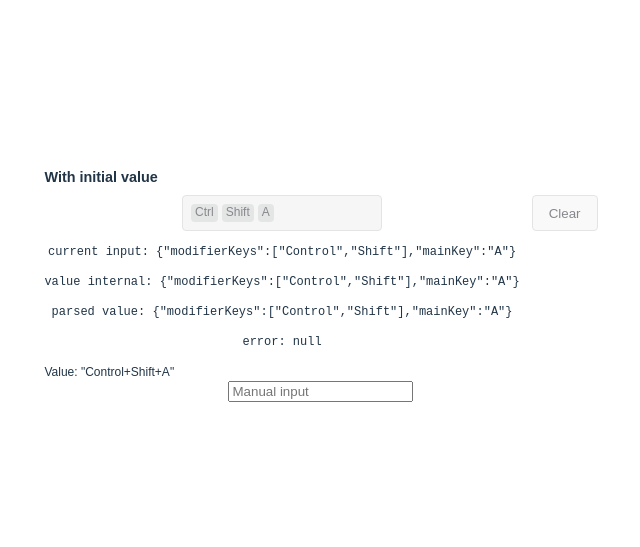
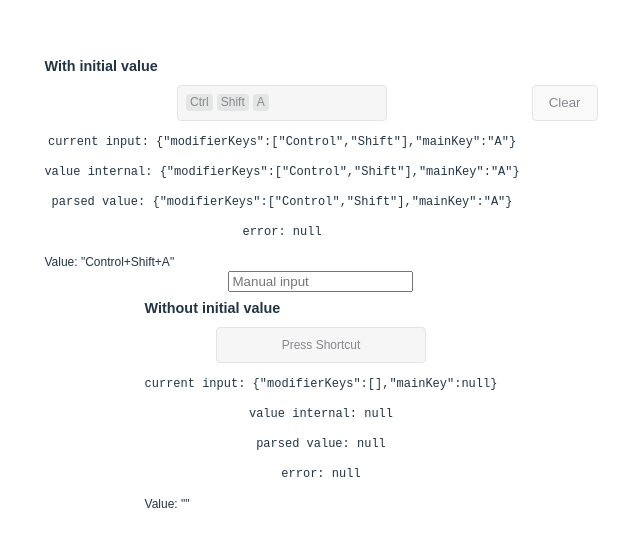
Before and after one commit to agufranov/evoinput, a React (Vite) app: page / in a window 1280 px wide. Shown: the part 119-666 px from the top of the page, without its empty margins (319-959 px from the left). Built offline with nearby package versions, Linux system fonts and the light colour scheme.

Commit message:
validation wip and extract utils

```diff
--- a/src/App.tsx
+++ b/src/App.tsx
@@ -19,13 +19,13 @@ function App() {
           onChange={(e) => setValue1(e.target.value)}
         />
       </div>
-      {/* <div>
+      <div>
         <h1>Without initial value</h1>
         <div className={style.row}>
           <ShortcutInput onChange={setValue2} />
         </div>
         <div className={style.value}>Value: "{value2}"</div>
-      </div> */}
+      </div>
     </main>
   );
 }
--- a/src/components/ShortcutInput/ShortcutInput.module.css
+++ b/src/components/ShortcutInput/ShortcutInput.module.css
@@ -2,7 +2,7 @@
   display: flex;
   align-items: center;
   gap: 4px;
-  width: 200px;
+  width: 210px;
   height: 36px;
   margin: auto;
   padding: 0 8px;
--- a/src/components/ShortcutInput/ShortcutInput.tsx
+++ b/src/components/ShortcutInput/ShortcutInput.tsx
@@ -1,127 +1,23 @@
 import cn from "classnames";
 import { useCallback, useEffect, useMemo, useState } from "react";
 import style from "./ShortcutInput.module.css";
-
-const MODIFIER_KEYS = ["Control", "Alt", "Shift", "CapsLock", "Meta"] as const;
-
-const INPUT_SEPARATOR = "+";
-
-type ModifierKey = (typeof MODIFIER_KEYS)[number];
-
-interface ShortcutData {
-  modifierKeys: ModifierKey[];
-  mainKey: string | null;
-}
-
-enum ValidationError {
-  NoModifierKeys = "NO_MODIFIER_KEYS",
-  NoMainKey = "NO_MAIN_KEY",
-  MoreThanOneMainKey = "MORE_THAN_ONE_MAIN_KEY",
-}
-
-const ERROR_MESSAGES = {
-  [ValidationError.NoModifierKeys]: "No modifier keys",
-  [ValidationError.NoMainKey]: "No main key",
-  [ValidationError.MoreThanOneMainKey]: "More than one main key",
-};
-
-type ValidationErrorType = {
-  error: ValidationError;
-};
-
-const isModifierKey = (key: string): key is ModifierKey => {
-  return (MODIFIER_KEYS as readonly string[]).includes(key);
-};
-
-const modifierKeysComparator = (a: ModifierKey, b: ModifierKey) =>
-  MODIFIER_KEYS.indexOf(a) - MODIFIER_KEYS.indexOf(b);
-
-const getKeyDisplayName = (key: string) => {
-  if (key === " ") {
-    return "Space";
-  }
-
-  if (key === "Control") {
-    return "Ctrl";
-  }
-
-  if (key.length === 1) {
-    return key.toUpperCase();
-  }
-
-  return key;
-};
-
-const isEmpty = (data: ShortcutData) =>
-  data.mainKey === null && data.modifierKeys.length === 0;
-
-const isValid = (data: ShortcutData) =>
-  data.mainKey !== null && data.modifierKeys.length !== 0;
-
-const getKeysAsArray = ({ mainKey, modifierKeys }: ShortcutData) =>
-  mainKey !== null ? [...modifierKeys, mainKey] : modifierKeys;
-
-const parseKey = (key: string | undefined) =>
-  key === undefined ? null : key === "Space" ? " " : key;
-
-const serializeKey = (key: string) =>
-  key === " " ? "Space" : key.length === 1 ? key.toUpperCase() : key;
-
-const parseValue = (value: string | null): ShortcutData => {
-  if (!value) {
-    return {
-      modifierKeys: [],
-      mainKey: null,
-    };
-  }
-  const keys = value.trim().split(INPUT_SEPARATOR).filter(Boolean);
-
-  const modifierKeys = keys.filter(isModifierKey);
-  // TODO validate
-  if (modifierKeys.length === 0) {
-    console.log("no modifier keys");
-    throw {
-      error: ValidationError.NoModifierKeys,
-    } satisfies ValidationErrorType;
-  }
-  const nonModifierKeys = keys.filter((key) => !isModifierKey(key));
-  if (nonModifierKeys.length === 0) {
-    console.log("no main key");
-    throw { error: ValidationError.NoMainKey } satisfies ValidationErrorType;
-  }
-  if (nonModifierKeys.length > 1) {
-    console.log("more than one main key");
-    throw {
-      error: ValidationError.MoreThanOneMainKey,
-    } satisfies ValidationErrorType;
-  }
-
-  return {
-    modifierKeys,
-    mainKey: parseKey(keys.find((key) => !isModifierKey(key))),
-  };
-};
-
-const serializeValue = (data: ShortcutData | null): string | null => {
-  if (!data) return null;
-
-  if (isEmpty(data)) return "";
-
-  return getKeysAsArray(data).map(serializeKey).join(INPUT_SEPARATOR);
-};
-
-const addModifierKey = (data: ShortcutData, key: ModifierKey) => {
-  const { modifierKeys } = data;
-  return {
-    ...data,
-    modifierKeys: [...new Set([...modifierKeys, key])].sort(
-      modifierKeysComparator
-    ),
-  };
-};
+import {
+  ERROR_MESSAGES,
+  ValidationError,
+  addModifierKey,
+  getKeyDisplayName,
+  isEmpty,
+  isModifierKey,
+  isValid,
+  parse,
+  serialize,
+  toArray,
+  type ModifierKey,
+  type ShortcutData,
+} from "./util";
 
 interface Props {
-  value: string | null;
+  value?: string | null;
   onChange?: (value: string | null) => void;
   placeholder?: string;
 }
@@ -134,10 +30,12 @@ export const ShortcutInput = ({
   const [error, setError] = useState<ValidationError | null>(null);
 
   const parsedValue = useMemo(() => {
+    if (!valueRaw) {
+      return null;
+    }
     try {
-      const result = parseValue(valueRaw);
-      console.log("parsed successfully???", valueRaw);
       setError(null);
+      const result = parse(valueRaw);
       return result;
     } catch (err: any) {
       console.log("err", err);
@@ -170,7 +68,7 @@ export const ShortcutInput = ({
   const editing = useMemo(() => keysPressed > 0, [keysPressed]);
 
   const keysToDisplay = useMemo(() => {
-    return getKeysAsArray(
+    return toArray(
       valueInternal === null || isEmpty(valueInternal)
         ? currentInput
         : valueInternal
@@ -180,11 +78,16 @@ export const ShortcutInput = ({
   // If value prop changes, update internal state
   useEffect(() => {
     setValueInternal(parsedValue);
+    if (parsedValue === null) {
+      setCurrentInput({
+        modifierKeys: [],
+        mainKey: null,
+      });
+    }
   }, [parsedValue]);
 
   // Clear also current input, if value is cleared
   useEffect(() => {
-    console.log("value internal", valueInternal);
     if (!valueInternal || isEmpty(valueInternal)) {
       setCurrentInput({
         modifierKeys: [],
@@ -211,8 +114,12 @@ export const ShortcutInput = ({
   }, [editing, isValidCurrentInput]);
 
   useEffect(() => {
+    if (!isEmpty(currentInput)) setError(null);
+  }, [currentInput]);
+
+  useEffect(() => {
     if (valueInternal !== null) {
-      onChange?.(serializeValue(valueInternal));
+      onChange?.(serialize(valueInternal));
     }
   }, [valueInternal]);
 
@@ -269,7 +176,7 @@ export const ShortcutInput = ({
         tabIndex={0}
       >
         {/* TODO change keysToDisplay */}
-        {!error || keysToDisplay.length ? (
+        {!error ? (
           keysToDisplay.length ? (
             keysToDisplay.map(getKeyDisplayName).map((key) => (
               <div className={style.key} key={key}>
--- /dev/null
+++ b/src/components/ShortcutInput/util.ts
@@ -0,0 +1,132 @@
+export const MODIFIER_KEYS = [
+  "Control",
+  "Alt",
+  "Shift",
+  "CapsLock",
+  "Meta",
+] as const;
+
+export const INPUT_SEPARATOR = "+";
+
+export type ModifierKey = (typeof MODIFIER_KEYS)[number];
+
+export interface ShortcutData {
+  modifierKeys: ModifierKey[];
+  mainKey: string | null;
+}
+
+export enum ValidationError {
+  NoModifierKeys = "NO_MODIFIER_KEYS",
+  NoMainKey = "NO_MAIN_KEY",
+  MoreThanOneMainKey = "MORE_THAN_ONE_MAIN_KEY",
+  DuplicateModifierKeys = "DUPLICATE_MODIFIER_KEYS",
+}
+
+export const ERROR_MESSAGES = {
+  [ValidationError.NoModifierKeys]: "No modifier keys",
+  [ValidationError.NoMainKey]: "No main key",
+  [ValidationError.MoreThanOneMainKey]: "More than one main key",
+  [ValidationError.DuplicateModifierKeys]: "Duplicate modifier keys",
+};
+
+export type ValidationErrorType = {
+  error: ValidationError;
+};
+
+export const isModifierKey = (key: string): key is ModifierKey => {
+  return (MODIFIER_KEYS as readonly string[]).includes(key);
+};
+
+export const modifierKeysComparator = (a: ModifierKey, b: ModifierKey) =>
+  MODIFIER_KEYS.indexOf(a) - MODIFIER_KEYS.indexOf(b);
+
+export const getKeyDisplayName = (key: string) => {
+  if (key === " ") {
+    return "Space";
+  }
+
+  if (key === "Control") {
+    return "Ctrl";
+  }
+
+  if (key.length === 1) {
+    return key.toUpperCase();
+  }
+
+  return key;
+};
+
+export const isEmpty = (data: ShortcutData) =>
+  data.mainKey === null && data.modifierKeys.length === 0;
+
+export const isValid = (data: ShortcutData) =>
+  data.mainKey !== null && data.modifierKeys.length !== 0;
+
+export const toArray = ({ mainKey, modifierKeys }: ShortcutData) =>
+  mainKey !== null ? [...modifierKeys, mainKey] : modifierKeys;
+
+export const parseKey = (key: string | undefined) =>
+  key === undefined ? null : key === "Space" ? " " : key;
+
+export const serializeKey = (key: string) =>
+  key === " " ? "Space" : key.length === 1 ? key.toUpperCase() : key;
+
+export const parse = (value: string | null): ShortcutData => {
+  if (!value) {
+    return {
+      modifierKeys: [],
+      mainKey: null,
+    };
+  }
+  const keys = value.trim().split(INPUT_SEPARATOR).filter(Boolean);
+
+  const modifierKeys = keys.filter(isModifierKey);
+
+  // Validation
+  if (modifierKeys.length === 0) {
+    throw {
+      error: ValidationError.NoModifierKeys,
+    } satisfies ValidationErrorType;
+  }
+
+  if ([...new Set(modifierKeys)].length !== modifierKeys.length) {
+    throw {
+      error: ValidationError.DuplicateModifierKeys,
+    } satisfies ValidationErrorType;
+  }
+
+  const nonModifierKeys = keys.filter((key) => !isModifierKey(key));
+
+  if (nonModifierKeys.length === 0) {
+    throw { error: ValidationError.NoMainKey } satisfies ValidationErrorType;
+  }
+
+  if (nonModifierKeys.length > 1) {
+    throw {
+      error: ValidationError.MoreThanOneMainKey,
+    } satisfies ValidationErrorType;
+  }
+
+  return {
+    modifierKeys,
+    mainKey: parseKey(keys.find((key) => !isModifierKey(key))),
+  };
+};
+
+export const serialize = (data: ShortcutData | null): string | null => {
+  if (!data) return null;
+
+  if (isEmpty(data)) return "";
+
+  return toArray(data).map(serializeKey).join(INPUT_SEPARATOR);
+};
+
+export const addModifierKey = (data: ShortcutData, key: ModifierKey) => {
+  const { modifierKeys } = data;
+  return {
+    ...data,
+    modifierKeys: [...new Set([...modifierKeys, key])].sort(
+      modifierKeysComparator
+    ),
+  };
+};
```
